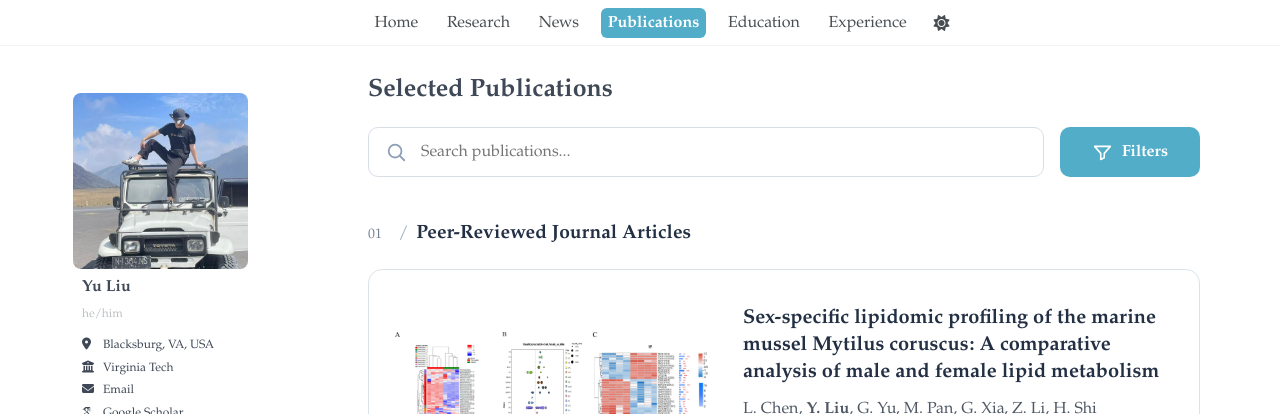
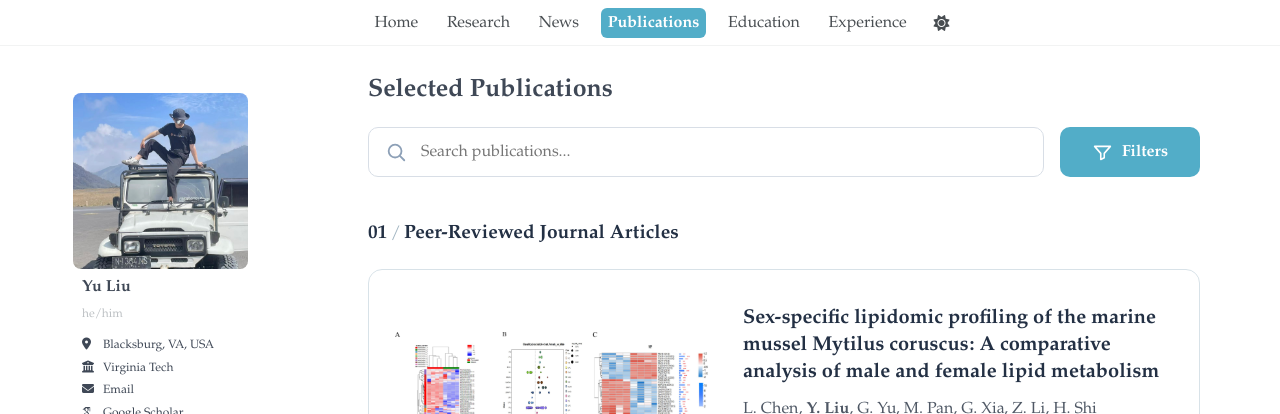
Before and after one commit to yuliu0322/yuliu0322.github.io, a Jekyll site: the page built from _pages/publications.html, in a window 1280 px wide. Shown: the top 414 px of the page. Built offline with Jekyll 4.4.1, drawn with Linux system fonts in a browser that asks for light colours; some web fonts are replaced; a script bundle is joined from its source files by our own code; library files that are not in the unit come from our copies.

Commit message:
Update publications.html

```diff
--- a/_pages/publications.html
+++ b/_pages/publications.html
@@ -27,7 +27,7 @@ description: "Peer-reviewed journal articles, book chapters, and patents by Yu L
 .publication-section-title {
   display: flex;
   align-items: baseline;
-  gap: 0.15rem;
+  gap: 0.2rem;
   margin: 2.8rem 0 1.5rem;
   color: var(--pub-dark);
   font-size: 1.2rem;
@@ -48,22 +48,7 @@ description: "Peer-reviewed journal articles, book chapters, and patents by Yu L
   font-weight: 400;
 }
 
-/* Numbered publication categories */
-.publication-section-index {
-  display: inline-block;
-  margin-right: 0.55rem;
-  color: #738092;
-  font-size: 0.72em;
-  font-weight: 500;
-  vertical-align: baseline;
-}
-
-.publication-section-separator {
-  color: #9aafbd;
-  font-weight: 400;
-  margin: 0 0.3em;
-}
-
+/* Dark mode separator */
 html[data-theme="dark"] .publication-section-separator {
   color: #95a7b4;
 }
```
